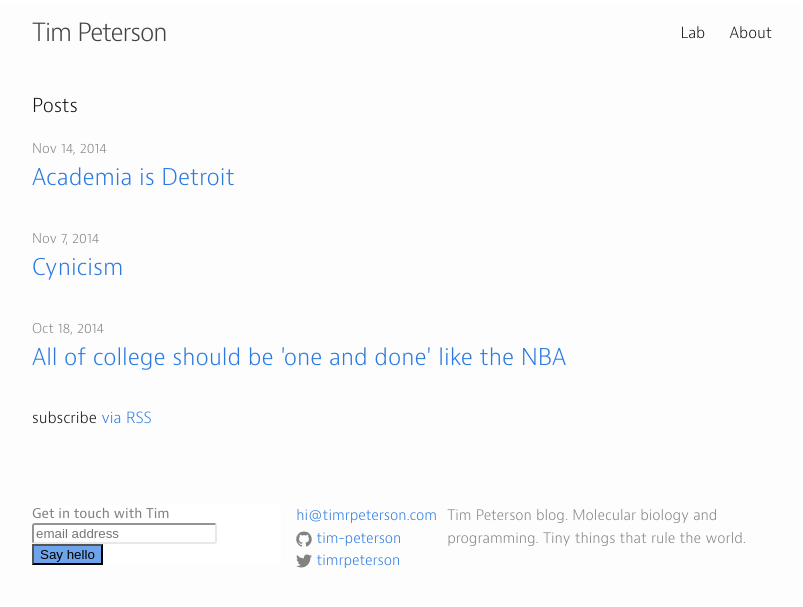
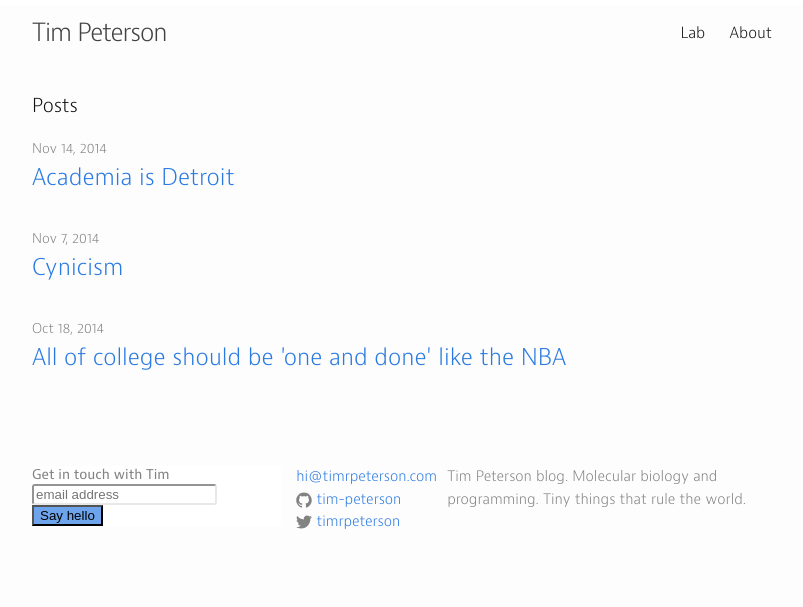
Before and after one commit to tim-peterson/timrpeterson, a Jekyll site: the page built from index.html, in a window 1280 px wide. Shown: the top 607 px of the page, without its empty margins (238-1041 px from the left). Built offline with Jekyll 4.4.1, drawn with Linux system fonts in a browser that asks for light colours; comment, search, counter and statistics services are not loaded.

Commit message:
lots of changes3

```diff
--- a/_includes/comments.html
+++ b/_includes/comments.html
@@ -1,3 +1,6 @@
+
+<!--http://joshualande.com/jekyll-github-pages-poole/-->
+
 <div id="disqus_thread"></div>
 <script type="text/javascript">
     /* * * CONFIGURATION VARIABLES * * */
--- a/index.html
+++ b/index.html
@@ -18,6 +18,6 @@ layout: default
     {% endfor %}
   </ul>
 
-  <p class="rss-subscribe">subscribe <a href="{{ "/feed.xml" | prepend: site.baseurl }}">via RSS</a></p>
+  <!--p class="rss-subscribe">subscribe <a href="{{ "/feed.xml" | prepend: site.baseurl }}">via RSS</a></p-->
 
 </div>
```
